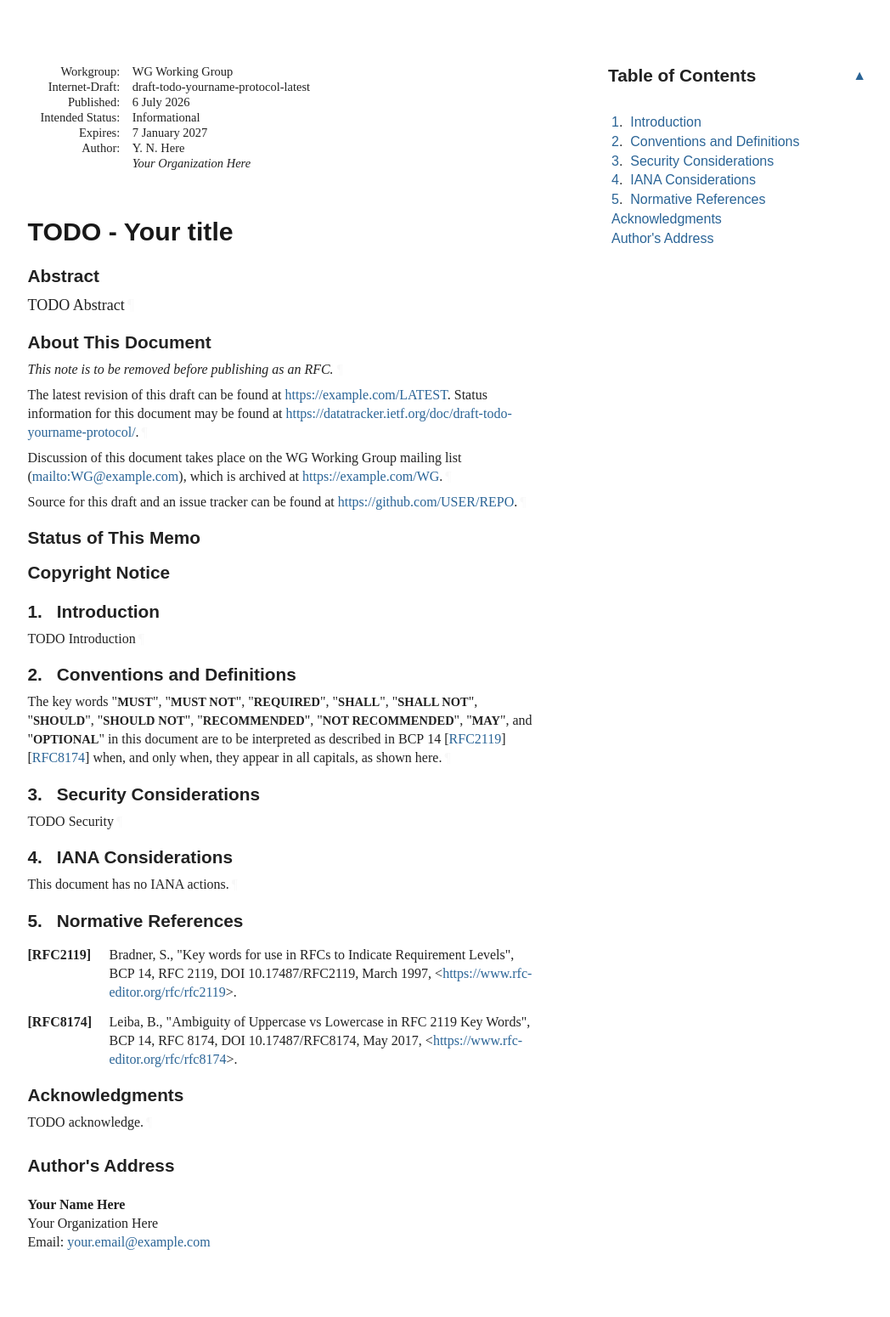
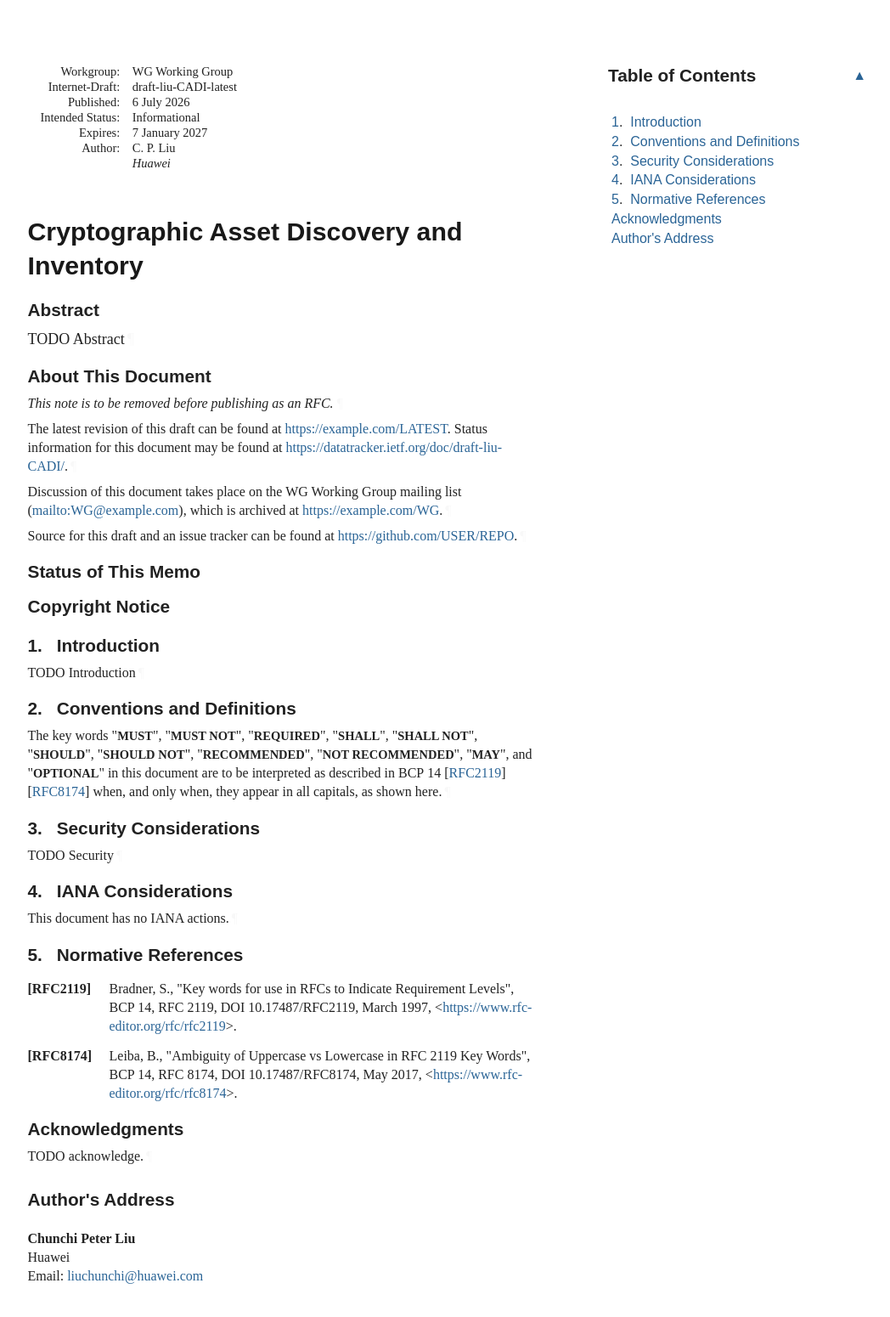
Before and after one commit to liuchunchi/draft-liu-CADI, a plain HTML site: page draft-todo-yourname-protocol.html in a window 1280 px wide. Shown: the whole page at 85% size, without its empty margins (92-1140 px from the left). Drawn offline with Linux system fonts and the light colour scheme; a web font is replaced by a local one.

Commit message:
Script updating gh-pages from ab41465. [ci skip]

```diff
--- a/draft-todo-yourname-protocol.html
+++ b/draft-todo-yourname-protocol.html
@@ -4,8 +4,8 @@
 <meta charset="utf-8">
 <meta content="Common,Latin" name="scripts">
 <meta content="initial-scale=1.0" name="viewport">
-<title>TODO - Your title</title>
-<meta content="Your Name Here" name="author">
+<title>Cryptographic Asset Discovery and Inventory</title>
+<meta content="Chunchi Peter Liu" name="author">
 <meta content="
        TODO Abstract
     " name="description">
@@ -13,7 +13,7 @@
 <meta content="next generation" name="keyword">
 <meta content="unicorn" name="keyword">
 <meta content="sparkling distributed ledger" name="keyword">
-<meta content="draft-todo-yourname-protocol-latest" name="ietf.draft">
+<meta content="draft-liu-CADI-latest" name="ietf.draft">
 <!-- Generator version information:
   xml2rfc 3.34.0
     Python 3.14.5
@@ -1045,11 +1045,11 @@
 <table class="ears">
 <thead><tr>
 <td class="left">Internet-Draft</td>
-<td class="center">TODO - Abbreviation</td>
+<td class="center">CADI</td>
 <td class="right">July 2026</td>
 </tr></thead>
 <tfoot><tr>
-<td class="left">Here</td>
+<td class="left">Liu</td>
 <td class="center">Expires 7 January 2027</td>
 <td class="right">[Page]</td>
 </tr></tfoot>
@@ -1060,7 +1060,7 @@
 <dt class="label-workgroup">Workgroup:</dt>
 <dd class="workgroup">WG Working Group</dd>
 <dt class="label-internet-draft">Internet-Draft:</dt>
-<dd class="internet-draft">draft-todo-yourname-protocol-latest</dd>
+<dd class="internet-draft">draft-liu-CADI-latest</dd>
 <dt class="label-published">Published:</dt>
 <dd class="published">
 <time datetime="2026-07-06" class="published">6 July 2026</time>
@@ -1072,13 +1072,13 @@
 <dt class="label-authors">Author:</dt>
 <dd class="authors">
 <div class="author">
-      <div class="author-name">Y. N. Here</div>
-<div class="org">Your Organization Here</div>
+      <div class="author-name">C. P. Liu</div>
+<div class="org">Huawei</div>
 </div>
 </dd>
 </dl>
 </div>
-<h1 id="title">TODO - Your title</h1>
+<h1 id="title">Cryptographic Asset Discovery and Inventory</h1>
 <section id="section-abstract">
       <h2 id="abstract"><a href="#abstract" class="selfRef">Abstract</a></h2>
 <p id="section-abstract-1">TODO Abstract<a href="#section-abstract-1" class="pilcrow">¶</a></p>
@@ -1090,7 +1090,7 @@
 <p id="section-note.1-1">This note is to be removed before publishing as an RFC.<a href="#section-note.1-1" class="pilcrow">¶</a></p>
 <p id="section-note.1-2">
         The latest revision of this draft can be found at <span><a href="https://example.com/LATEST">https://example.com/LATEST</a></span>.
-        Status information for this document may be found at <span><a href="https://datatracker.ietf.org/doc/draft-todo-yourname-protocol/">https://datatracker.ietf.org/doc/draft-todo-yourname-protocol/</a></span>.<a href="#section-note.1-2" class="pilcrow">¶</a></p>
+        Status information for this document may be found at <span><a href="https://datatracker.ietf.org/doc/draft-liu-CADI/">https://datatracker.ietf.org/doc/draft-liu-CADI/</a></span>.<a href="#section-note.1-2" class="pilcrow">¶</a></p>
 <p id="section-note.1-3">
         Discussion of this document takes place on the
         WG Working Group mailing list (<span><a href="mailto:WG@example.com">mailto:WG@example.com</a></span>),
@@ -1237,11 +1237,11 @@
 <a href="#name-authors-address" class="section-name selfRef">Author's Address</a>
       </h2>
 <address class="vcard">
-        <div dir="auto" class="left"><span class="fn nameRole">Your Name Here</span></div>
-<div dir="auto" class="left"><span class="org">Your Organization Here</span></div>
+        <div dir="auto" class="left"><span class="fn nameRole">Chunchi Peter Liu</span></div>
+<div dir="auto" class="left"><span class="org">Huawei</span></div>
 <div class="email">
 <span>Email:</span>
-<a href="mailto:your.email@example.com" class="email">your.email@example.com</a>
+<a href="mailto:liuchunchi@huawei.com" class="email">liuchunchi@huawei.com</a>
 </div>
 </address>
 </section>
```
Also changed, not shown: index.html (+2 -2 lines), draft-todo-yourname-protocol.txt.
